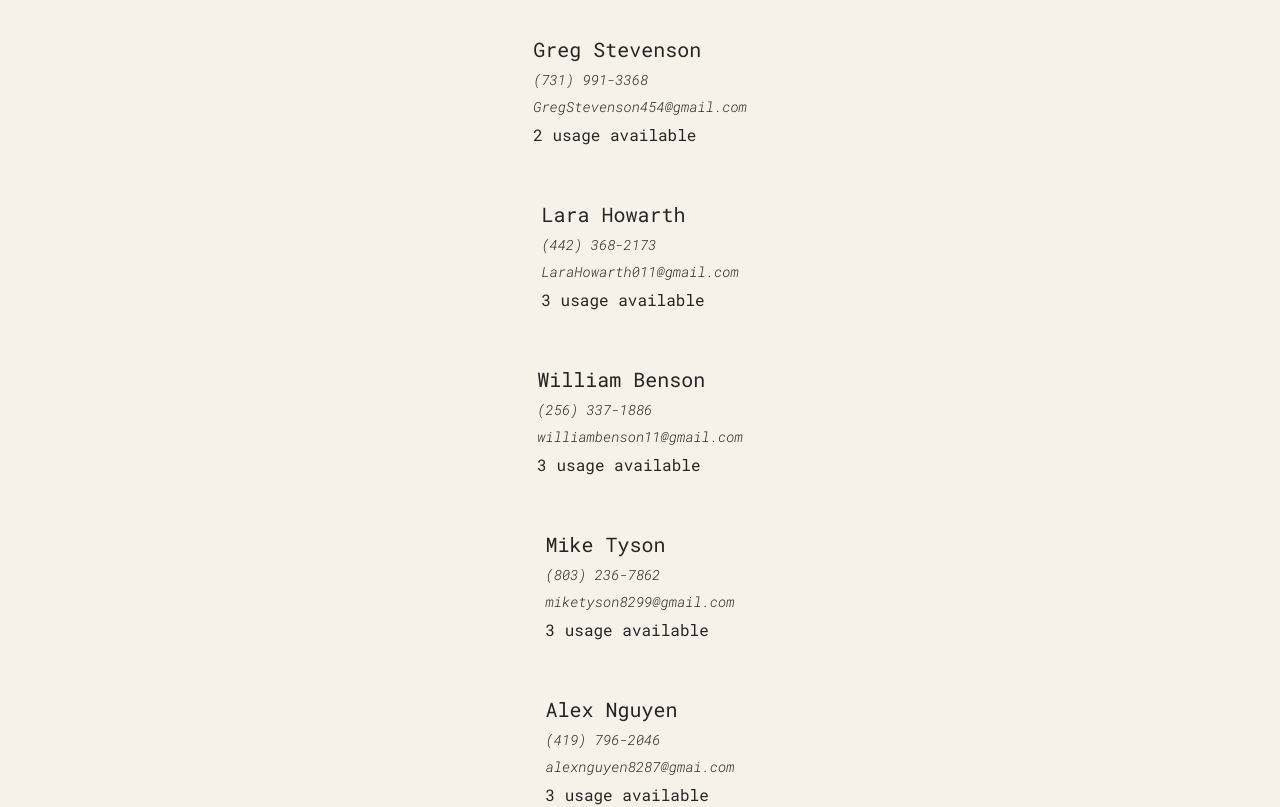
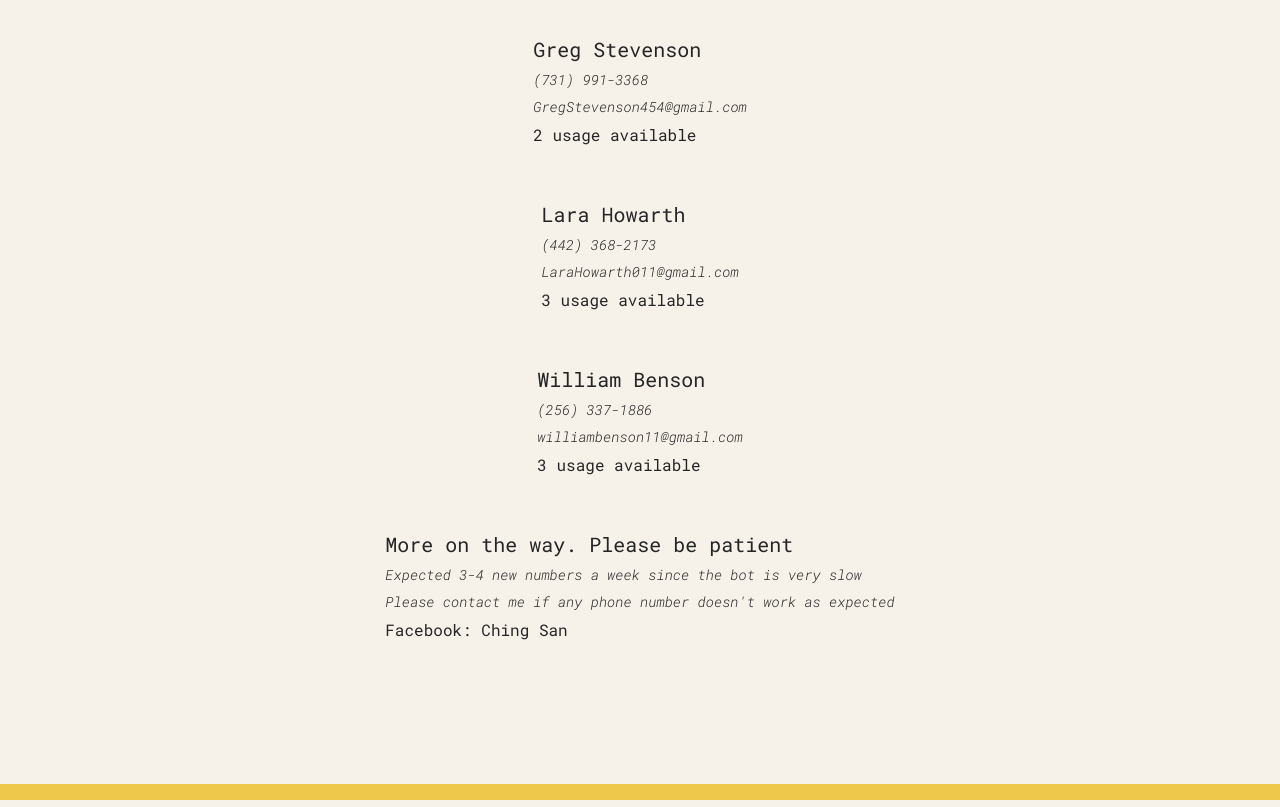
Before and after one commit to Chingsan53/chevron-gas, a React (Create React App) app: page / in a window 1280 px wide. Shown: the top 807 px of the page. Built offline with nearby package versions, Linux system fonts and the light colour scheme.

Commit message:
update term

```diff
--- a/src/App.js
+++ b/src/App.js
@@ -26,18 +26,19 @@ const numberData = [
     gmail: "williambenson11@gmail.com",
     status: "3 usage available",
   },
-  {
-    name: "Mike Tyson",
-    phoneNumber: "(803) 236-7862",
-    gmail: "miketyson8299@gmail.com",
-    status: "3 usage available",
-  },
-  {
-    name: "Alex Nguyen",
-    phoneNumber: "(419) 796-2046",
-    gmail: "alexnguyen8287@gmai.com",
-    status: "3 usage available",
-  },
+  // Will include it later. Expect to include them on 03/05/2024
+  // {
+  //   name: "Mike Tyson",
+  //   phoneNumber: "(803) 236-7862",
+  //   gmail: "miketyson8299@gmail.com",
+  //   status: "3 usage available",
+  // },
+  // {
+  //   name: "Alex Nguyen",
+  //   phoneNumber: "(419) 796-2046",
+  //   gmail: "alexnguyen8287@gmai.com",
+  //   status: "3 usage available",
+  // },
   {
     name: "More on the way. Please be patient",
     phoneNumber: "Expected 3-4 new numbers a week since the bot is very slow",
```
